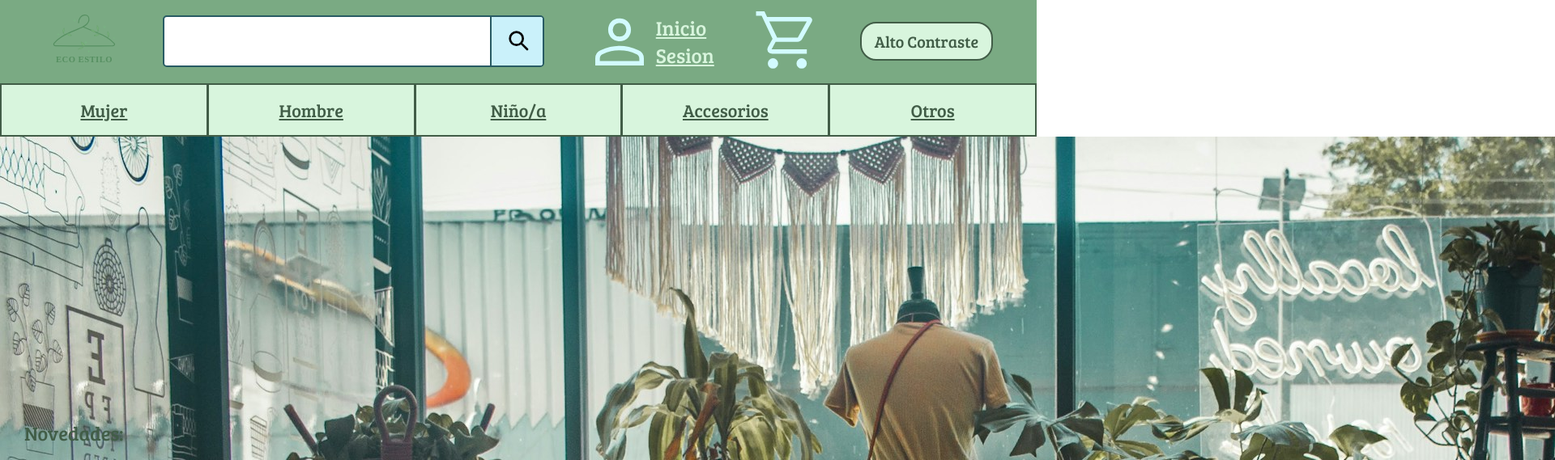
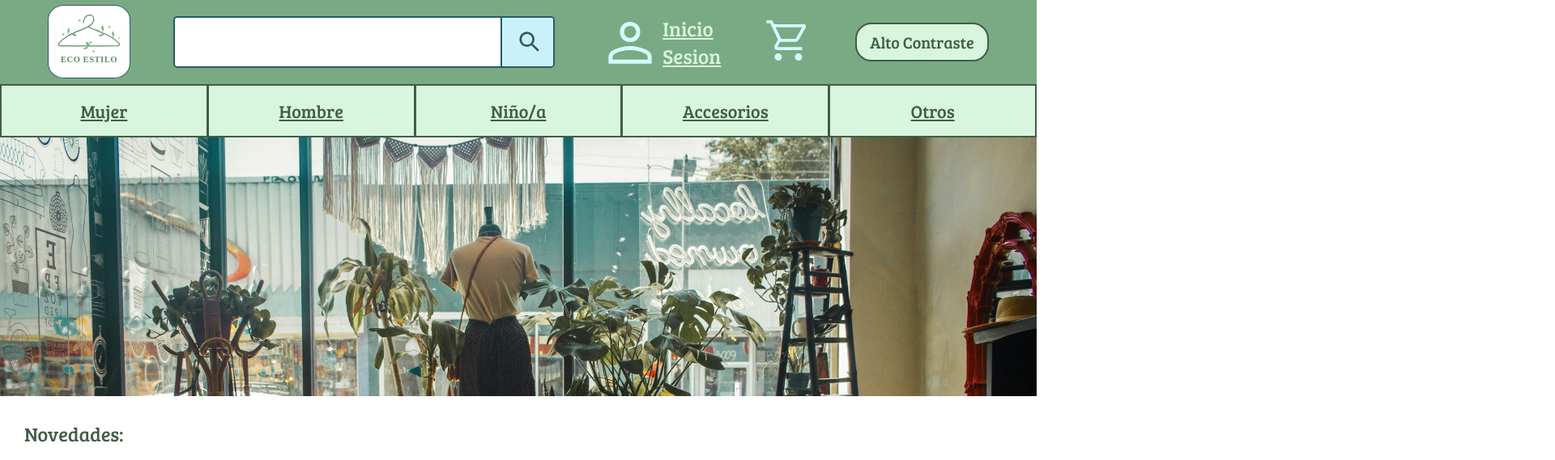
Before and after one commit to Rebeca-333/Practica_Proyecto_Multimedia_CSS, a plain HTML site: page index.html in a window 1280 px wide. Shown: the top 569 px of the page at 81% size, 1920 px wide, since content can reach past the window. Drawn offline with Linux system fonts and the light colour scheme.

Commit message:
estilo para que funcione

```diff
--- a/css/estilo.css
+++ b/css/estilo.css
@@ -35,6 +35,12 @@
     background-color: var(--color-base2);
 }
 
+.fondo_logo{
+    background-color: var(--color-fondo-claro);
+    border: 1px solid var(--color-extra1);
+    border-radius: 20%;
+}
+
 .logo{
     width:100px;
     border-radius:90px;
@@ -56,6 +62,7 @@ form{
     flex-direction: row;
     align-items: center;
 }
+
 
 #busca{
     margin: 1px;
@@ -87,7 +94,37 @@ form{
 }
 
 .imagen_buscar{
-    width: 40px;
+    width: 10px;
+}
+
+.lupa{
+    color: var(--color-extra1);
+}
+
+.imagen_usuario{
+    max-width: 80px;
+}
+
+.imagen_carrito{
+    max-width: 60px;
+}
+
+#banner {
+    width: 100%;
+    height: auto;
+    overflow: hidden;
+}
+
+#banner picture {
+    display: block;
+    width: 100%;
+}
+
+#banner img {
+    width: 100%;
+    height: auto;
+    display: block;
+    object-fit: cover;
 }
 
 /*Inicio Sesion*/
```
